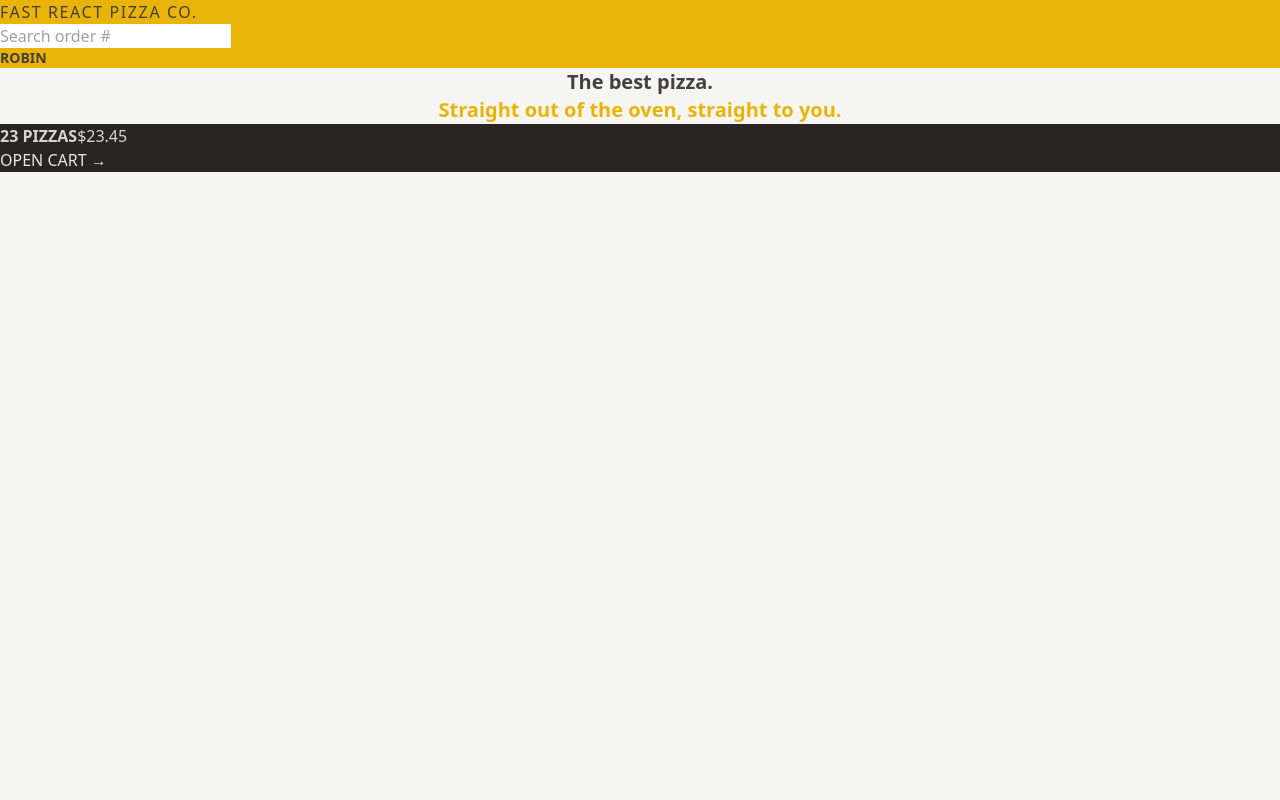
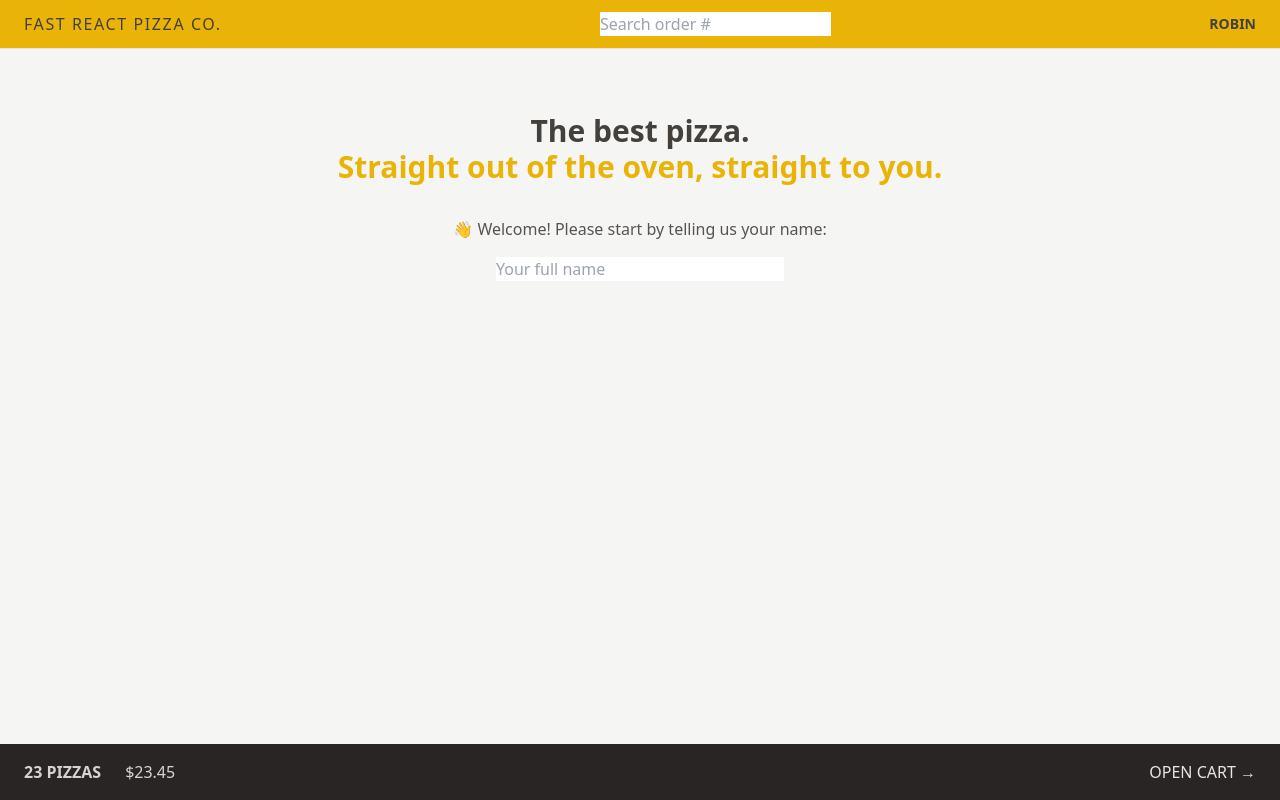
Before and after one commit to robindevilliers2/16-fast-react-pizza, a React (Vite) app: page / in a window 1280 px wide. Built offline with nearby package versions, Linux system fonts and the light colour scheme.

Commit message:
More styles - layout

```diff
--- a/src/features/cart/CartOverview.jsx
+++ b/src/features/cart/CartOverview.jsx
@@ -2,8 +2,8 @@
 
 function CartOverview() {
   return (
-    <div className="bg-stone-800 uppercase text-stone-200">
-      <p className="text-stone-300">
+    <div className="flex items-center justify-between bg-stone-800 px-4 py-4 text-sm uppercase text-stone-200 sm:px-6 md:text-base">
+      <p className="space-x-4 text-stone-300 sm:space-x-6">
         <span className="font-semibold">23 pizzas</span>
         <span>$23.45</span>
       </p>
--- a/src/features/user/CreateUser.jsx
+++ b/src/features/user/CreateUser.jsx
@@ -1,7 +1,7 @@
-import { useState } from 'react';
+import { useState } from "react";
 
 function CreateUser() {
-  const [username, setUsername] = useState('');
+  const [username, setUsername] = useState("");
 
   function handleSubmit(e) {
     e.preventDefault();
@@ -9,16 +9,19 @@
 
   return (
     <form onSubmit={handleSubmit}>
-      <p>👋 Welcome! Please start by telling us your name:</p>
+      <p className="mb-4 text-sm text-stone-600 md:text-base">
+        👋 Welcome! Please start by telling us your name:
+      </p>
 
       <input
         type="text"
         placeholder="Your full name"
         value={username}
         onChange={(e) => setUsername(e.target.value)}
+        className="w-72"
       />
 
-      {username !== '' && (
+      {username !== "" && (
         <div>
           <button>Start ordering</button>
         </div>
--- a/src/features/user/Username.jsx
+++ b/src/features/user/Username.jsx
@@ -1,5 +1,5 @@
 function Username() {
-  return <div className="text-sm font-semibold">Robin</div>;
+  return <div className="hidden text-sm font-semibold md:block">Robin</div>;
 }
 
 export default Username;
--- a/src/ui/AppLayout.jsx
+++ b/src/ui/AppLayout.jsx
@@ -8,12 +8,14 @@
   const isLoading = navigation.state === "loading";
 
   return (
-    <div className="layout">
+    <div className="grid h-screen grid-rows-[auto_1fr_auto]">
       {isLoading && <Loader />}
       <Header />
-      <main>
-        <Outlet />
-      </main>
+      <div className="overflow-scroll">
+        <main className="mx-auto max-w-3xl">
+          <Outlet />
+        </main>
+      </div>
       <CartOverview />
     </div>
   );
--- a/src/ui/Header.jsx
+++ b/src/ui/Header.jsx
@@ -4,7 +4,7 @@
 
 function Header() {
   return (
-    <header className="bg-yellow-500 uppercase">
+    <header className="flex items-center justify-between border-b border-stone-200 bg-yellow-500 px-4 py-3 uppercase sm:px-6">
       <Link to="/" className="tracking-widest">
         Fast React Pizza Co.
       </Link>
--- a/src/ui/Home.jsx
+++ b/src/ui/Home.jsx
@@ -1,13 +1,16 @@
+import CreateUser from "../features/user/CreateUser";
+
 function Home() {
   return (
-    <div>
-      <h1 className="text-center text-xl font-semibold">
+    <div className="my-10 px-4 text-center sm:my-16">
+      <h1 className="mb-8 text-xl font-semibold md:text-3xl">
         The best pizza.
         <br />
         <span className="text-yellow-500">
           Straight out of the oven, straight to you.
         </span>
       </h1>
+      <CreateUser />
     </div>
   );
 }
```
